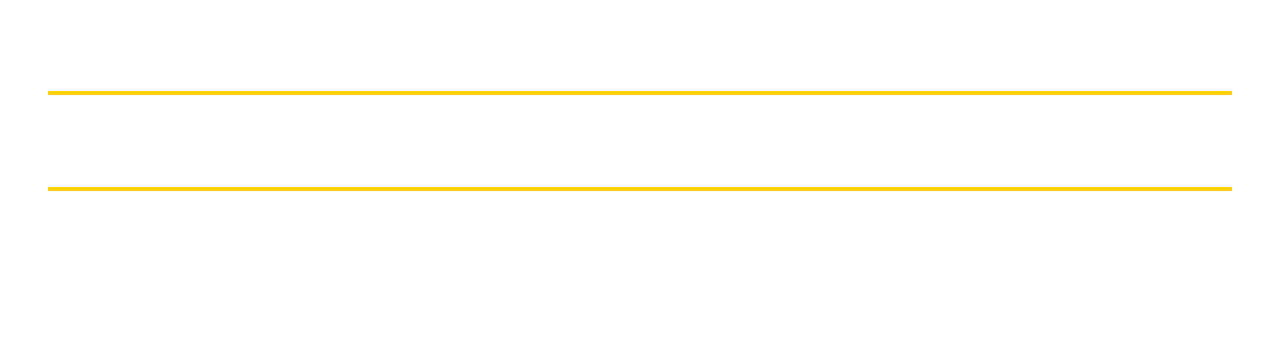
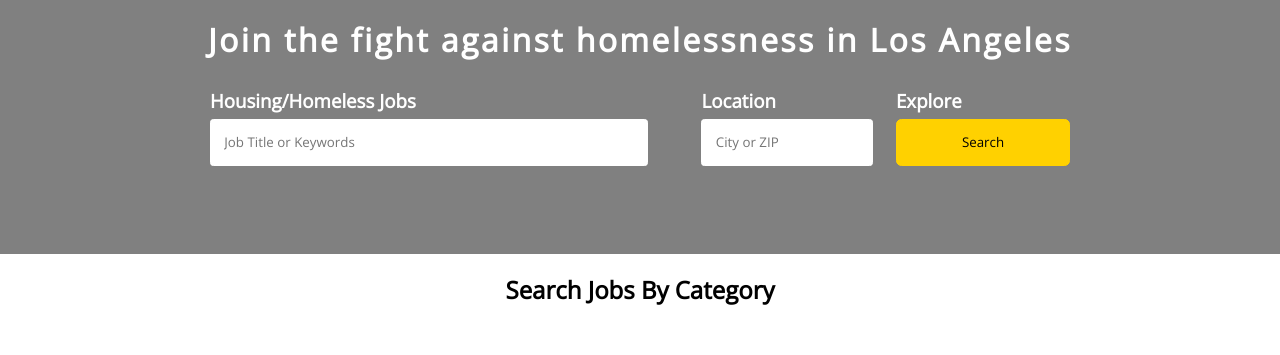
Before and after one commit to hackforla/jobs-for-hope, a Flask app: page / in a window 1280 px wide. Shown: the part 341-696 px from the top of the page. Run offline with Flask 2, Linux system fonts and the light colour scheme.

Commit message:
Fixed merge conflicts with style and content

```diff
--- a/templates/index.html
+++ b/templates/index.html
@@ -16,10 +16,8 @@
 
     <style>
 
-<<<<<<< HEAD
         /* All element settings*/
-=======
->>>>>>> b44dc248c30239ca6cf06dce227a0502effbfa39
+
         body,html{
 
             margin:0;
@@ -44,10 +42,7 @@
 
         }
 
-<<<<<<< HEAD
         /* Navigation bar styling */
-=======
->>>>>>> b44dc248c30239ca6cf06dce227a0502effbfa39
         .navbar{
 
             display:flex;
@@ -85,10 +80,7 @@
 
         }
 
-<<<<<<< HEAD
         /* Search section styling */
-=======
->>>>>>> b44dc248c30239ca6cf06dce227a0502effbfa39
         .search-container{
 
             width:100%;
@@ -170,10 +162,7 @@
 
         }
 
-<<<<<<< HEAD
         /* Category styling */
-=======
->>>>>>> b44dc248c30239ca6cf06dce227a0502effbfa39
         .category-title{
 
             text-align:center;
@@ -213,20 +202,14 @@
 
         }
 
-<<<<<<< HEAD
         /* Filter side-bar stylings */
-=======
->>>>>>> b44dc248c30239ca6cf06dce227a0502effbfa39
         .filter-bar-container{
 
             height: 100%; /* Full-height: remove this if you want "auto" height */
             width: 300px; /* Set the width of the sidebar */
             top:10em;
             margin-top:1.235em;
-<<<<<<< HEAD
-=======
             padding-left:1em;
->>>>>>> b44dc248c30239ca6cf06dce227a0502effbfa39
             background-color: #f8f8f8;
         }
 
@@ -257,12 +240,8 @@
             border:1px gray solid;
 
         }
-<<<<<<< HEAD
 
         /* Recent job postings styling */
-=======
-
->>>>>>> b44dc248c30239ca6cf06dce227a0502effbfa39
         .recent-postings-pseudo-container{
 
             height:100%;
@@ -332,22 +311,12 @@
             margin:0.3em 0;
             padding:0;
         }
-<<<<<<< HEAD
 
         #posting-img{
 
             width:90%;
             padding:0.5em;
             border:0.5px solid gray;
-
-=======
-
-        #posting-img{
-
-            width:90%;
-            border:1px solid gray;
-
->>>>>>> b44dc248c30239ca6cf06dce227a0502effbfa39
         }
 
         .right-posting{
@@ -372,7 +341,6 @@
             border: 1px #ffd100 solid;
 
         }
-<<<<<<< HEAD
 
         /* Footer contact section styling */
         .footer{
@@ -453,8 +421,6 @@
         #contact-address{
             font-weight:100;
         }
-=======
->>>>>>> b44dc248c30239ca6cf06dce227a0502effbfa39
 
     </style>
 
@@ -472,11 +438,7 @@
 
         <div class="jobs">
 
-<<<<<<< HEAD
-            <a href ="/"><h2 class="active"> Jobs </h2> </a>
-=======
             <a href ="/jobs"><h2 class="active"> Jobs </h2> </a>
->>>>>>> b44dc248c30239ca6cf06dce227a0502effbfa39
 
         </div>
 
@@ -567,10 +529,7 @@
 
     </div>
 
-<<<<<<< HEAD
     <!-- Categories of jobs available and clickable links to each category -->
-=======
->>>>>>> b44dc248c30239ca6cf06dce227a0502effbfa39
     <div class="category-container">
 
         <div class="category-title">
@@ -630,10 +589,8 @@
 
     </div>
 
-<<<<<<< HEAD
+
     <!-- Recent job posting content-->
-=======
->>>>>>> b44dc248c30239ca6cf06dce227a0502effbfa39
     <div class="postings-content-container">
         <div class="filter-bar-container">
 
@@ -799,7 +756,6 @@
 
         </div>
     </div>
-<<<<<<< HEAD
 
     <!-- Footer with contact links, information, and social media-->
     <div class = "footer">
@@ -854,9 +810,6 @@
         </div>
 
     </div>
-=======
-
->>>>>>> b44dc248c30239ca6cf06dce227a0502effbfa39
 
 
 </body>
```
